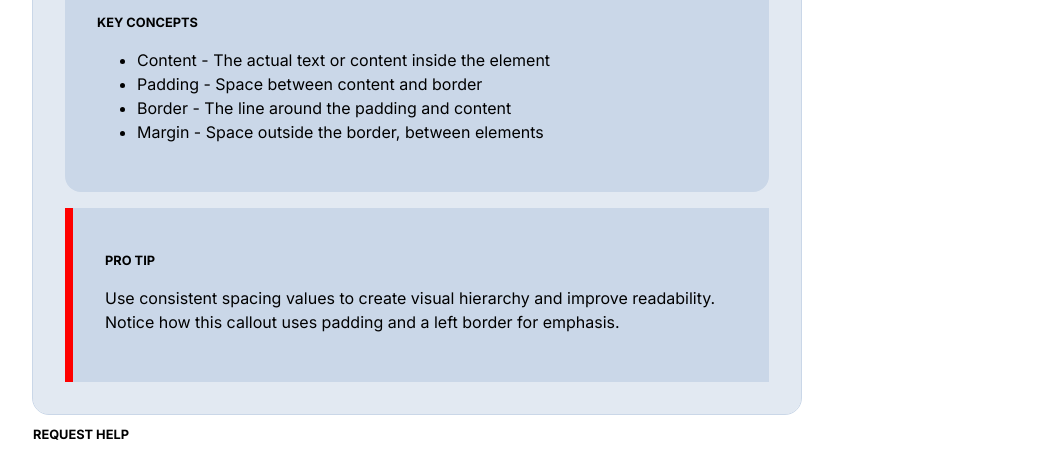
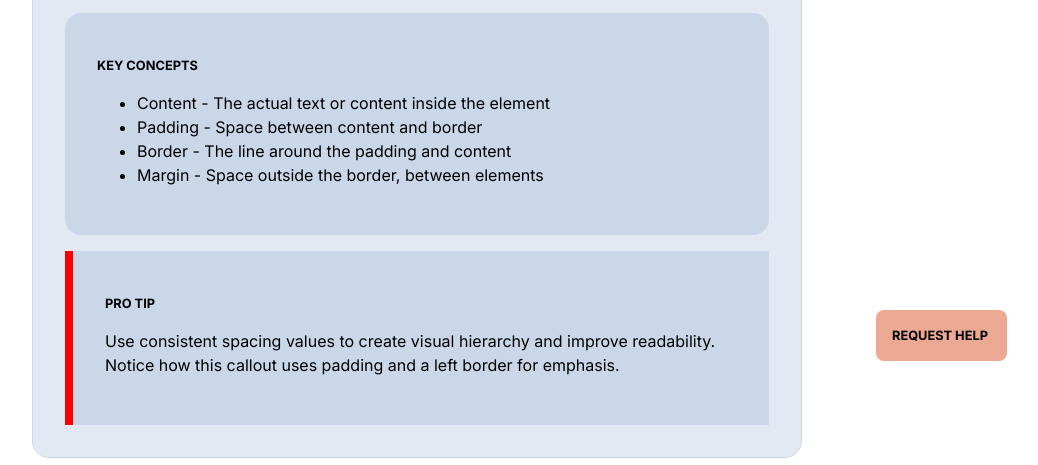
Before and after one commit to darijavuk/darijavuk.box2, a plain HTML site: page index.html in a window 1280 px wide. Shown: the part 378-843 px from the top of the page, without its empty margins (223-1261 px from the left). Drawn offline with Linux system fonts and the light colour scheme.

Commit message:
Update style.css

```diff
--- a/style.css
+++ b/style.css
@@ -16,6 +16,7 @@ section {
     outline: 1px solid #cad7e8;
     border-radius: 16px;
     padding: 32px;
+    position:relative;
 
 }
 
@@ -37,3 +38,26 @@ h2 {
     line-height: 1.5;
     font-weight: 700;
 }
+.tip {
+    font-kerning: 1px;
+}
+
+.box {
+    display: inline-block;
+    position: relative;
+    border-radius: 8px;
+    padding: 16px;
+    background-color: #CAD7E8;
+    font-kerning: 1px;
+}
+
+.box--positioned {
+        position: absolute;
+        background-color: #EBA893;
+        bottom: 50px;
+        right: 50px;
+    }
+
+img {
+        display: inline;
+    }
```
